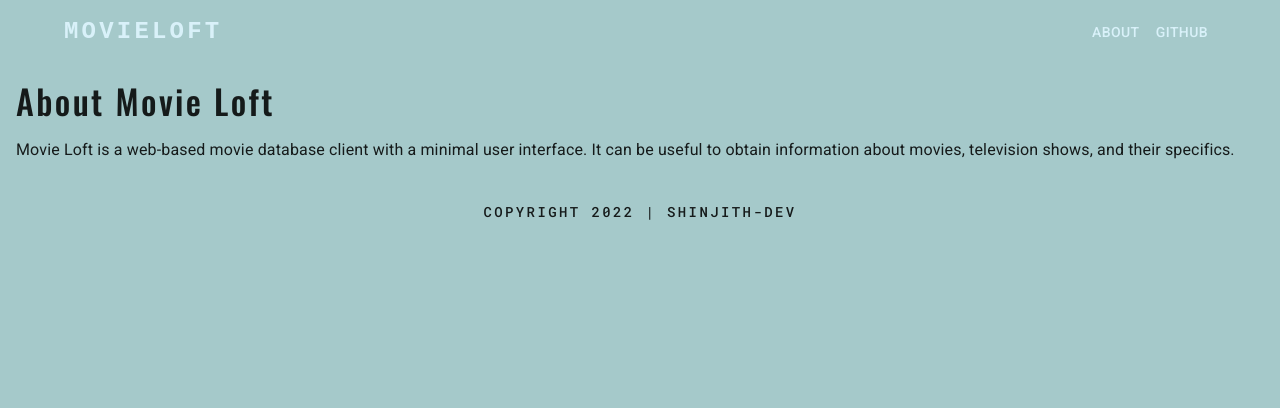
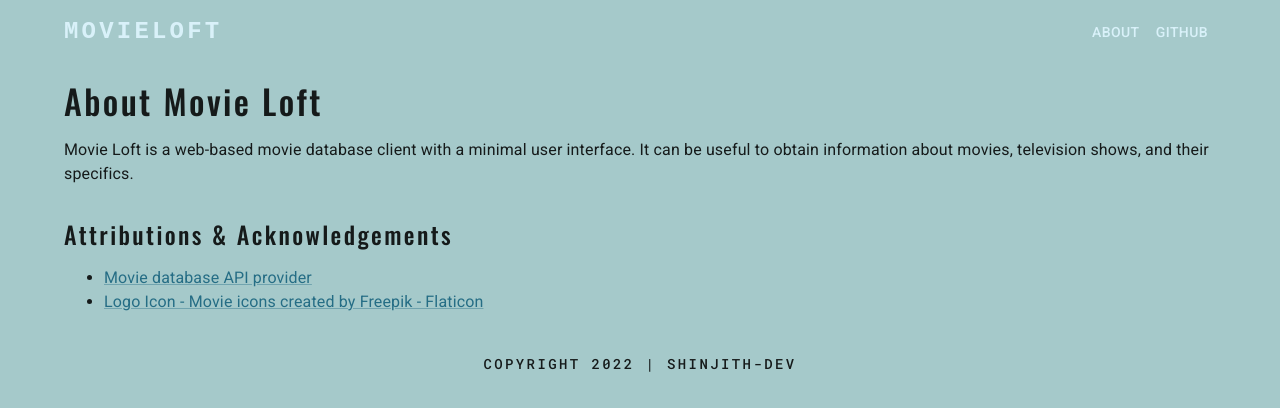
Before and after one commit to minhluc073/react-movie, a React (Create React App) app: page /about in a window 1280 px wide. Shown: the top 408 px of the page. Built offline with nearby package versions, Linux system fonts and the light colour scheme; no server answers.

Commit message:
updated about

```diff
--- a/src/components/Header.js
+++ b/src/components/Header.js
@@ -67,8 +67,8 @@ const Header = ({ searchVal = "", setSearch }) => {
             display: "inline-flex",
             px: 2,
             backgroundColor: "secondary.dark",
-            borderTopRightRadius: "35px !important",
-            borderBottomRightRadius: "35px !important",
+            borderTopRightRadius: "25px !important",
+            borderBottomRightRadius: "25px !important",
           }}
         >
           <IconButton type="submit">
--- a/src/pages/About.js
+++ b/src/pages/About.js
@@ -1,18 +1,36 @@
-import { Typography } from "@mui/material";
+import { Container, Link, Typography } from "@mui/material";
 import React from "react";
 
 const About = () => {
   return (
-    <>
-      <Typography variant="h4" className="oswald-500" sx={{ m: 2, mt: "5rem" }}>
+    <Container sx={{ px: 2, mt: "5rem" }} maxWidth="lg">
+      <Typography variant="h4" className="oswald-500">
         About Movie Loft
       </Typography>
-      <Typography variant="body1" sx={{ m: 2 }}>
+      <Typography variant="body1" sx={{ my: 2 }}>
         Movie Loft is a web-based movie database client with a minimal user
         interface. It can be useful to obtain information about movies,
         television shows, and their specifics.
       </Typography>
-    </>
+      <Typography variant="h5" className="oswald-500" sx={{ mt: "2rem" }}>
+        Attributions & Acknowledgements
+      </Typography>
+      <ul>
+        <li>
+          <Link href="https://www.themoviedb.org/" title="TMDB API">
+            Movie database API provider
+          </Link>
+        </li>
+        <li>
+          <Link
+            href="https://www.flaticon.com/free-icons/movie"
+            title="movie icons"
+          >
+            Logo Icon - Movie icons created by Freepik - Flaticon
+          </Link>
+        </li>
+      </ul>
+    </Container>
   );
 };
 
```
